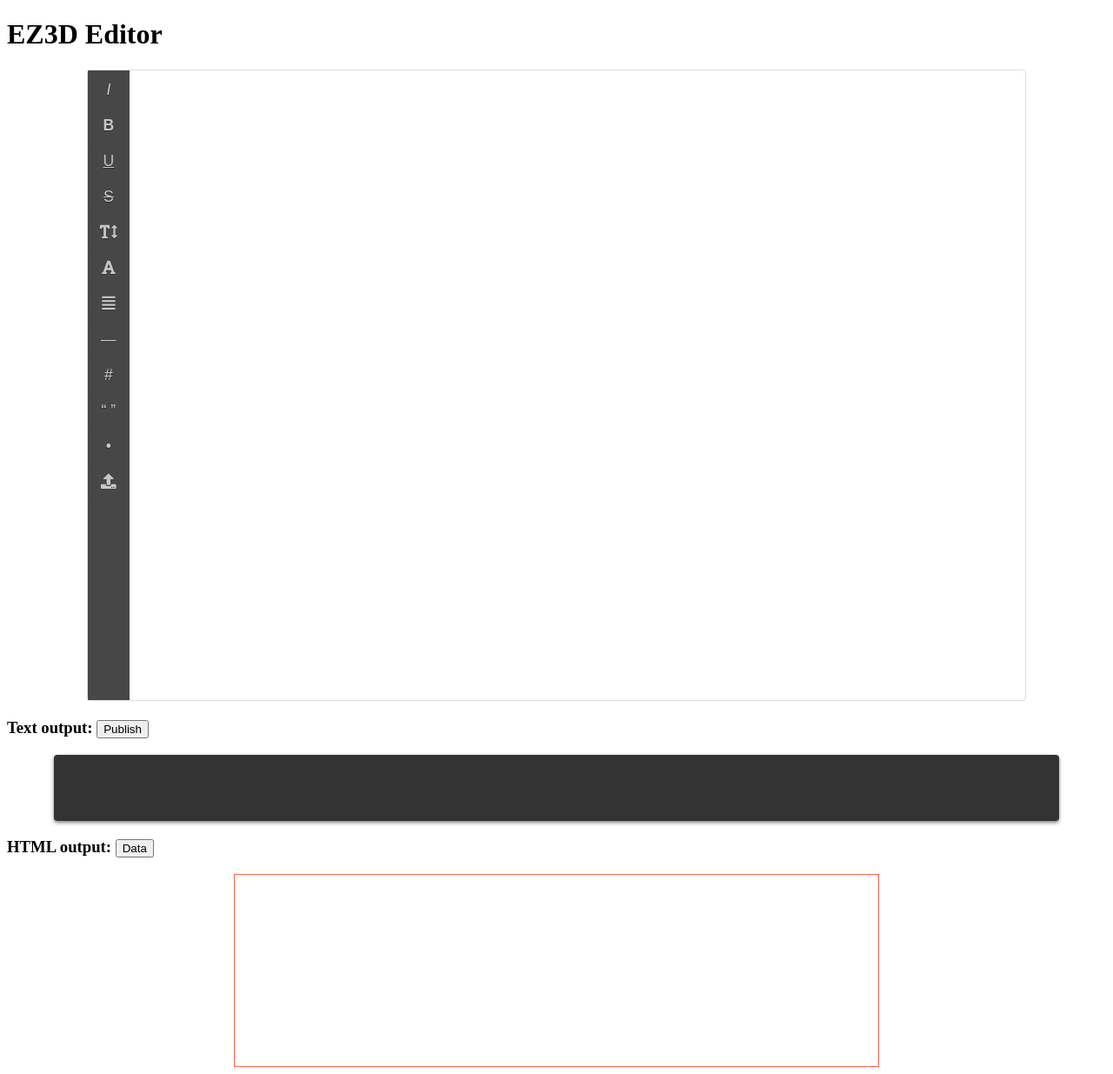
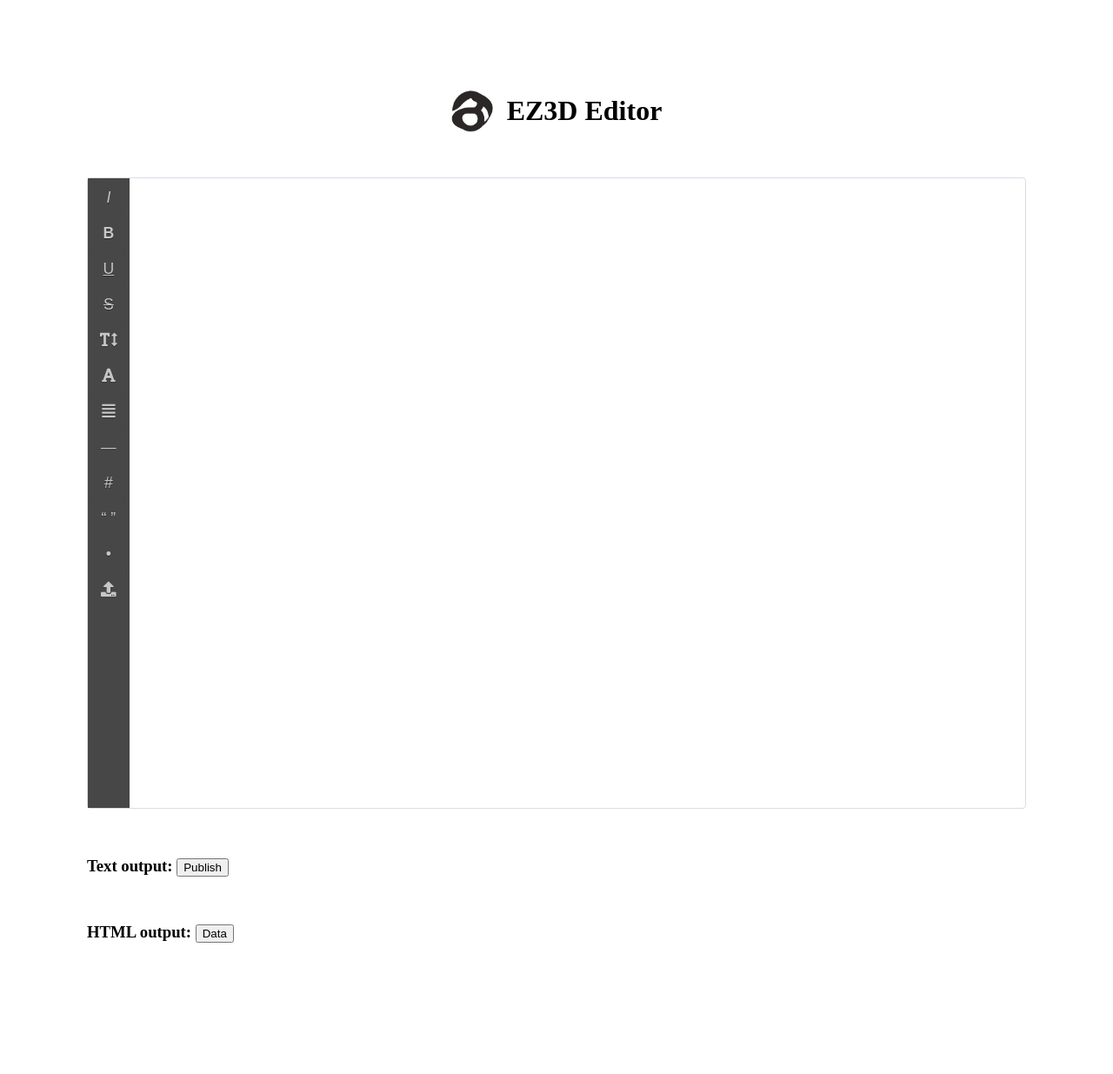
Before and after one commit to webdoli/ez3d-editor, a website: page index.html in a window 1280 px wide. Shown: the whole page at 87% size. After the commit the page ends 1191 px from the top, so only its background shows below. Drawn offline with nearby package versions, Linux system fonts and the light colour scheme; a web font is replaced by a local one.

Commit message:
ez3d editor ver1.0.1 update

```diff
--- a/css/EZ3D-Editor.style.css
+++ b/css/EZ3D-Editor.style.css
@@ -12,7 +12,7 @@
     background-color: rgba(66, 66, 66, 0.8);
 }
 
-div {
+.ez3d-content {
     display: block;
 }
 
@@ -34,7 +34,7 @@ div {
     background-color: #F0F0F0;
 }
 
-#editor {
+.ez3d {
     display: flex;
     max-width: 1080px;
     margin: 20px auto;
@@ -47,7 +47,7 @@ div {
     font-family: 'Arial', sans-serif;
 }
 
-#editor::selection {
+.ez3d::selection {
     background-color: #555;
     color: #fff;
 }
@@ -83,7 +83,7 @@ div {
     font-size: 0.8em;
 }
 
-span.divider {
+.ez3d span.divider {
     height:1.5em;
     margin-top: .5em;
     margin-left: 10px;
@@ -231,7 +231,7 @@ span.divider {
     width: 100%;
 }
 
-.modal {
+.ez3d .modal {
     display: none;
     position: fixed;
     z-index: 1;
@@ -244,7 +244,7 @@ span.divider {
     background-color: rgba(0,0,0,0.4);
 }
 
-.modal-content {
+.ez3d .modal-content {
     background-color: #fefefe;
     margin: 15% auto;
     padding: 20px;
@@ -253,39 +253,16 @@ span.divider {
 }
 
 /* Close Button */
-.modalClose {
+.ez3d .modalClose {
     color: #aaa;
     float: right;
     font-size: 28px;
     font-weight: bold;
 }
 
-.modalClose:hover,
-.modalClose:focus {
+.ez3d .modalClose:hover,
+.ez3d .modalClose:focus {
     color: black;
     text-decoration: none;
     cursor: pointer;
 }
-
-
-/* output */
-#text-output {
-    margin-top: 20px;
-    margin: 0 auto;
-    max-width: 1080px;
-    padding: 2.4rem;
-    background: #333;
-    border-radius: 4px;
-    color: white;
-    box-shadow: 0 2px 4px rgba(0, 0, 0, 0.5);
-}
-
-.html-output {
-    max-width: 720px;
-    overflow-x: none;
-    padding: 10px;
-    border: 1px solid tomato;
-    margin: 0 auto;
-    min-height: 200px;
-    white-space: normal;
-}
--- a/index.html
+++ b/index.html
@@ -14,20 +14,82 @@
         }
     </script>
     <script src="./lib/EZ3D-Editor.UMD.js"></script>
+    <style>
+        .EZ3D-container {
+            margin:0 auto;
+            display: flex;
+            flex-direction: column;
+            justify-content: center;
+            align-items: center;
+            max-width: 1080px;
+            padding: 5rem 2.5rem;
+            gap: 1rem;
+        }
+
+        .ez3d {
+            width: 100%;
+        }
+
+        .text-output,
+        .html-output {
+            width: 100%;
+        }
+
+        .html-output pre {
+            white-space: pre-wrap;
+            word-wrap: break-word;
+            overflow-wrap: break-word;
+            white-space: pre-line;
+        }
+
+        .logo {
+            width: 48px;
+            height: 48px;
+        }
+
+        .title {
+            display: flex;
+            justify-content: center;
+            align-items: center;
+            gap: 1rem;
+        }
+
+        /* output */
+        /* .text-output,
+        .html-output {
+            max-width: 720px;
+            overflow-x: none;
+            padding: 10px;
+            border: 1px solid tomato;
+            margin: 0 auto;
+            min-height: 200px;
+            white-space: normal;
+        } */
+
+    </style>
 </head>
 <body>
 
-    <h1>EZ3D Editor</h1>
+    <div class="EZ3D-container">
+        <div class="title">
+            <img src="./src/EZ3D_BRAND_LOGO.png" class="logo" alt="">
+            <h1 class="title">
+                EZ3D Editor
+            </h1>
+        </div>
+
         <div id="editor" class="ez3d"></div>
-    <div>
+        <div class="text-output">
             <h3>Text output: <button id='publish-button'>Publish</button></h3>
             <div id="text-output"></div>
         </div>
 
-    <div>
+        <div class="html-output">
             <h3>HTML output: <button id='data-button'>Data</button></h3>
             <pre id="html-output" class="html-output"></pre>
         </div>
+    </div>
+
 
     <script type="module">
         import { EZ3D_Module_THREE } from './plugins/EZ3D-Editor.plugin.three.js';
@@ -96,8 +158,9 @@
         // When transfer code datas and models(3d)..
         document.getElementById('data-button').addEventListener('click', async (e) => {
 
-            const outputDatas = await myEditor.getOutputData( myEditor );
-            console.log('Output: ', outputDatas );
+            const outputDatas = await myEditor.getOutputData();
+            const html_output = document.querySelector('#html-output');
+            html_output.textContent = outputDatas.code;
 
         });
 
--- a/package.json
+++ b/package.json
@@ -1,6 +1,6 @@
 {
   "name": "ez3d-editor",
-  "version": "1.0.0",
+  "version": "1.0.1",
   "description": "3d wysiwyg editor",
   "main": "index.js",
   "directories": {
```
Also changed, not shown: src/EZ3D_BRAND_LOGO.png (added), src/EZ3D_BRAND_LOGO02.png (added), src/EZ3D_LOGO.png (added), src/EZ3D_LOGO02.png (added). Lines whose indentation alone changed are shown as unchanged.
